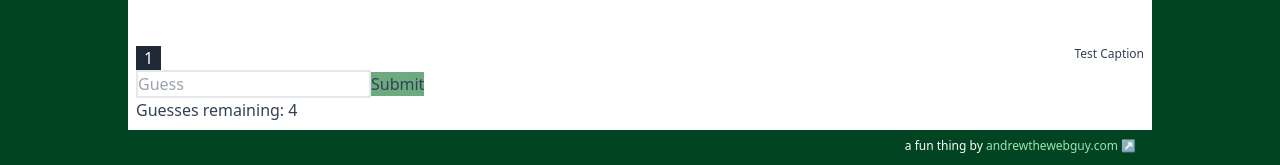
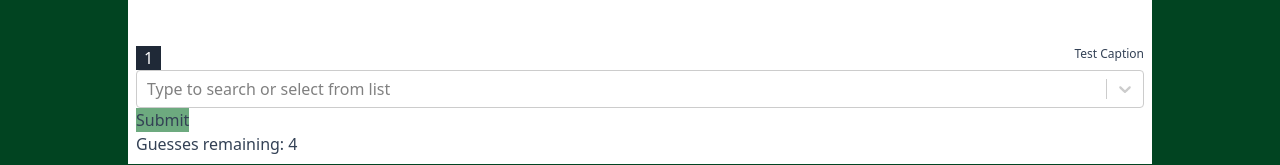
Before and after one commit to andrewchurch/plantdle, a React (Vite) app: page / in a window 1280 px wide. Shown: the part 585-750 px from the top of the page. Built offline with nearby package versions, Linux system fonts and the light colour scheme.

Commit message:
Adding react-select for guesser with fake data

```diff
--- a/package.json
+++ b/package.json
@@ -11,7 +11,8 @@
   },
   "dependencies": {
     "react": "^18.2.0",
-    "react-dom": "^18.2.0"
+    "react-dom": "^18.2.0",
+    "react-select": "^5.7.4"
   },
   "devDependencies": {
     "@types/react": "^18.2.15",
--- a/src/components/Game/Game.jsx
+++ b/src/components/Game/Game.jsx
@@ -37,7 +37,7 @@ function Game({ onChangeView }) {
         });
     }
 
-    const handleGuess = (guess) => {
+    const handleGuess = (guessId, guessLabel) => {
 
         setGame(currentGameState => {
             let updatedGameState = {
@@ -45,10 +45,10 @@ function Game({ onChangeView }) {
                 guesses: [...currentGameState.guesses]
             };
 
-            const isCorrectGuess = checkGuess(guess);
+            const isCorrectGuess = checkGuess(guessLabel);
 
             updatedGameState.guesses.unshift({
-                guess: guess,
+                guess: guessLabel,
                 outcome: isCorrectGuess ? 'success' : 'failure'
             });
 
--- a/src/components/Game/Guesser/Guesser.jsx
+++ b/src/components/Game/Guesser/Guesser.jsx
@@ -1,30 +1,72 @@
-import { useRef, useEffect } from 'react';
+import { useState } from 'react';
+import AsyncSelect from 'react-select/async';
+
+const loadOptions = (inputValue, callback) => {
+
+    setTimeout(() => {
+        const options = [
+            {
+                id: 1,
+                commonName: 'Areca Palm',
+                scientificName: 'Dypsis lutescens',
+                aliases: [
+                    'Golden Cane Palm',
+                    'Yellow Palm',
+                    'Butterfly Palm',
+                    'Bamboo Palm',
+                ]
+            },
+            {
+                id: 2,
+                commonName: 'Burro\'s Tail',
+                scientificName: 'Sedum morganianum',
+                aliases: [
+                    'Donkey\'s Tail',
+                    'Stonecrop',
+                ]
+            },
+        ];
+        callback(options);
+    }, 500);
+};
 
 function Guesser({ onGuess }) {
-    const inputRef = useRef(null);
+    const [selectedGuess, setSelectedGuess] = useState(null);
 
-    const handleGuess = (event) => {
+    const handleGuessSubmission = (event) => {
         event.preventDefault();
 
-        const guess = inputRef.current.value.trim();
-        if (!guess) {
-            // set error
+        if (!selectedGuess) {
+
+            // set error? or allow blank guesses
             return;
         }
 
-        onGuess(guess);
+        onGuess(selectedGuess.id, `${selectedGuess.commonName} (${selectedGuess.scientificName})`);
     };
 
-    useEffect(() => {
-
-    }, []);
+    // custom filter to return options that match both the option label (common + scientific name) AND any aliases
+    const customFilter = (option, searchText) => {
+        if (searchText) {
+            const searchIn = [option.label.toLowerCase(), ...option.data.aliases.map(alias => alias.toLowerCase())];
+            return searchIn.some(searchItem => searchItem.includes(searchText.toLowerCase()));
+        }
+        return true;
+    };
 
     return (
-        <form onSubmit={handleGuess}>
-            <input
-                ref={inputRef}
-                className="border-2"
-                type="text" placeholder="Guess" required
+        <form onSubmit={handleGuessSubmission}>
+            <AsyncSelect
+                cacheOptions
+                defaultOptions
+                filterOption={customFilter}
+                getOptionLabel={option => `${option.commonName} (${option.scientificName})`}
+                getOptionValue={option => option.id}
+                isClearable={true}
+                loadOptions={loadOptions}
+                onChange={setSelectedGuess}
+                placeholder="Type to search or select from list"
+                required
             />
             <button className="bg-forest-500">Submit</button>
         </form>
```
Also changed, not shown: 1 other file (tests, documents, lock files or other folders).
